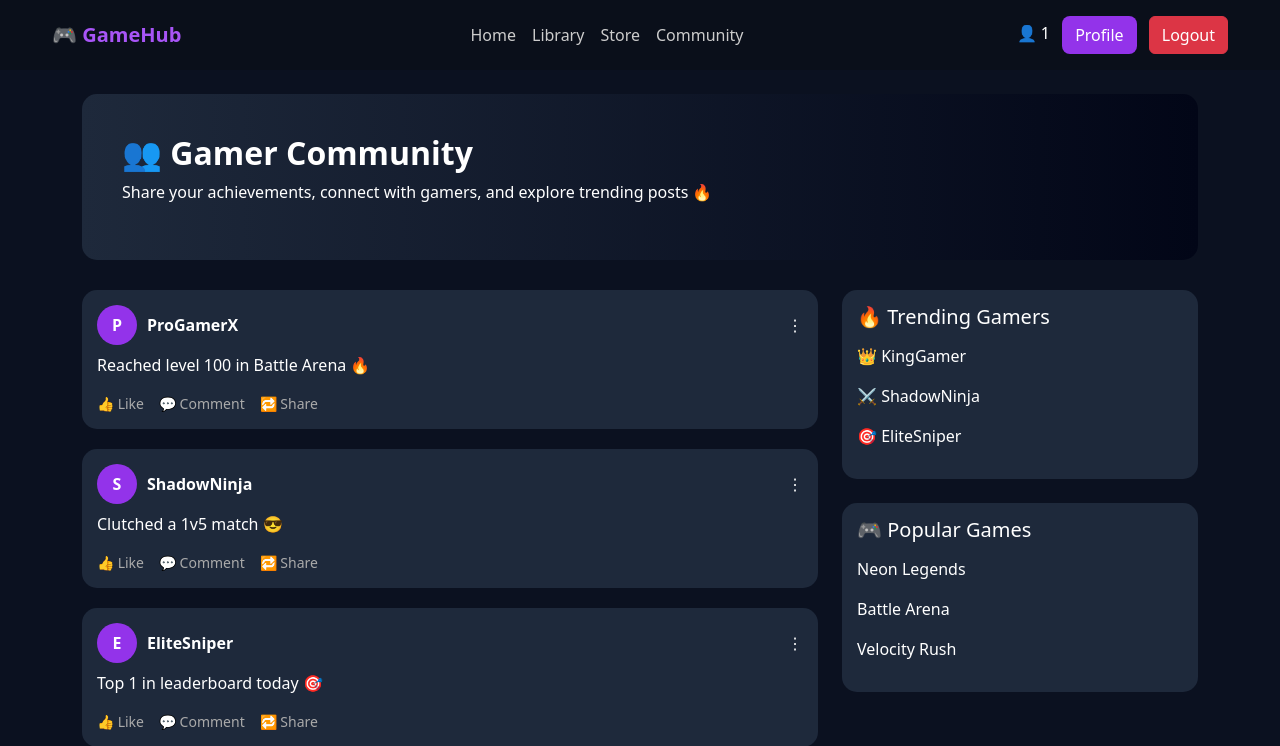
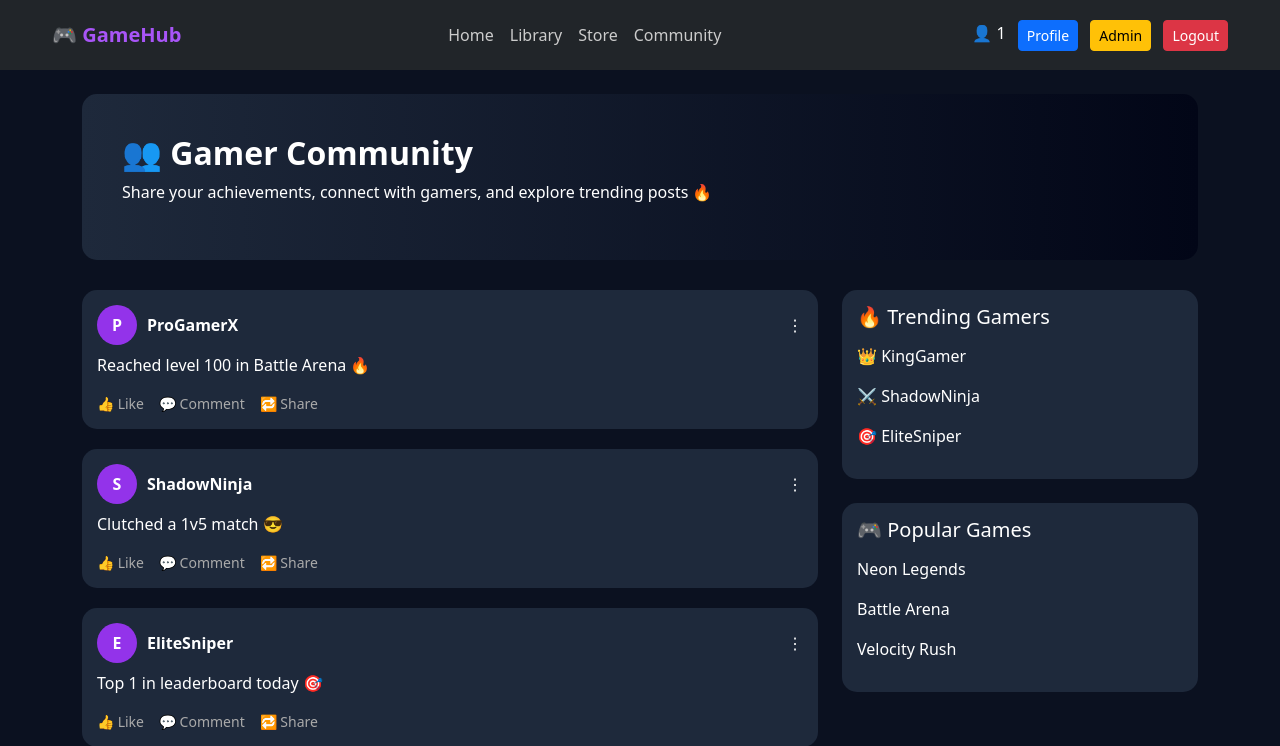
Before and after one commit to bharanidharan70/gamehub, a PHP site: page /community.php in a window 1280 px wide. Shown: the top 746 px of the page. Run offline with PHP 8.4, Linux system fonts and the light colour scheme; the visitor is signed in with stand-in values (Sample User, id 1).

Commit message:
Navbar UI changed for library,store,community

```diff
--- a/community.php
+++ b/community.php
@@ -162,32 +162,64 @@
 <body>
 
     <!-- NAVBAR -->
-    <nav class="navbar navbar-expand-lg navbar-dark">
+   <nav class="navbar navbar-expand-lg navbar-dark bg-dark">
     <div class="container-fluid">
 
-            <a class="navbar-brand">🎮 GameHub</a>
+        <a class="navbar-brand fw-bold">🎮 GameHub</a>
 
+        <!-- HAMBURGER -->
         <button class="navbar-toggler" type="button" data-bs-toggle="collapse" data-bs-target="#navMenu">
             <span class="navbar-toggler-icon"></span>
         </button>
 
+        <!-- MENU -->
         <div class="collapse navbar-collapse" id="navMenu">
 
             <ul class="navbar-nav mx-auto text-center">
-                    <li class="nav-item"><a class="nav-link" href="index.php">Home</a></li>
-                    <li class="nav-item"><a class="nav-link" href="library.php">Library</a></li>
-                    <li class="nav-item"><a class="nav-link" href="store.php">Store</a></li>
-                    <li class="nav-item"><a class="nav-link" href="community.php">Community</a></li>
+
+                <li class="nav-item">
+                    <a class="nav-link" href="index.php">Home</a>
+                </li>
+
+                <li class="nav-item">
+                    <a class="nav-link" href="library.php">Library</a>
+                </li>
+
+                <li class="nav-item">
+                    <a class="nav-link" href="store.php">Store</a>
+                </li>
+
+                <li class="nav-item">
+                    <a class="nav-link" href="community.php">Community</a>
+                </li>
+
+
             </ul>
 
-                <div>
+            <!-- RIGHT SIDE -->
+            <div class="text-center mt-2 mt-lg-0">
+
                 <?php if (isset($_SESSION['user_id'])) { ?>
-                        <span class="text-white me-2">👤 <?php echo $_SESSION['gamer_tag']; ?></span>
-                        <a href="profile.php" class="btn btn-login me-2">Profile</a>
-                        <a href="logout.php" class="btn btn-danger">Logout</a>
+
+                    <span class="text-white me-2">
+                        👤 <?= $_SESSION['gamer_tag']; ?>
+                    </span>
+
+                    <a href="profile.php" class="btn btn-primary btn-sm me-2">Profile</a>
+
+                    <!-- 🔥 ADMIN QUICK BUTTON -->
+                    <?php if(isset($_SESSION['role']) && $_SESSION['role']=='admin'): ?>
+                        <a href="admin.php" class="btn btn-warning btn-sm me-2">Admin</a>
+                    <?php endif; ?>
+
+                    <a href="logout.php" class="btn btn-danger btn-sm">Logout</a>
+
                 <?php } else { ?>
-                        <a href="login.php" class="btn btn-login">Sign In</a>
+
+                    <a href="login.php" class="btn btn-success btn-sm">Sign In</a>
+
                 <?php } ?>
+
             </div>
 
         </div>
```
Also changed, not shown: library.php (+43 -9 lines), store.php (+41 -11 lines). Lines whose indentation alone changed are shown as unchanged.
